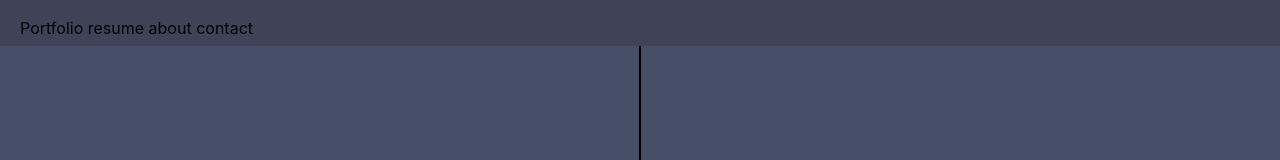
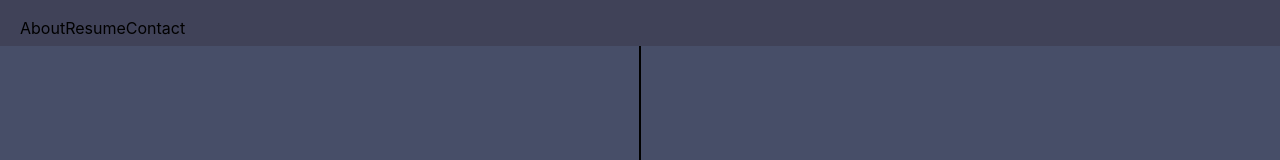
Before and after one commit to lawsonmcphetridge/lawson-portfolio, a React (Create React App) app: page / in a window 1280 px wide. Shown: the top 160 px of the page. Built offline with nearby package versions, Linux system fonts and the light colour scheme.

Commit message:
changed header

```diff
--- a/package.json
+++ b/package.json
@@ -8,6 +8,7 @@
     "@testing-library/user-event": "^13.5.0",
     "react": "^18.2.0",
     "react-dom": "^18.2.0",
+    "react-router-dom": "^6.10.0",
     "react-scripts": "5.0.1",
     "web-vitals": "^2.1.4"
   },
--- a/src/components/Header/Header.js
+++ b/src/components/Header/Header.js
@@ -3,6 +3,10 @@ import './Header.css'
 
 export default function Header() {
   return (
-    <div className='main-header'>Portfolio resume about contact</div>
-  )
+    <div className='main-header'>
+      <div>About</div>
+      <div>Resume</div>
+      <div>Contact</div>
+    </div>
+  );
 }
```
Also changed, not shown: 1 other file (tests, documents, lock files or other folders).
